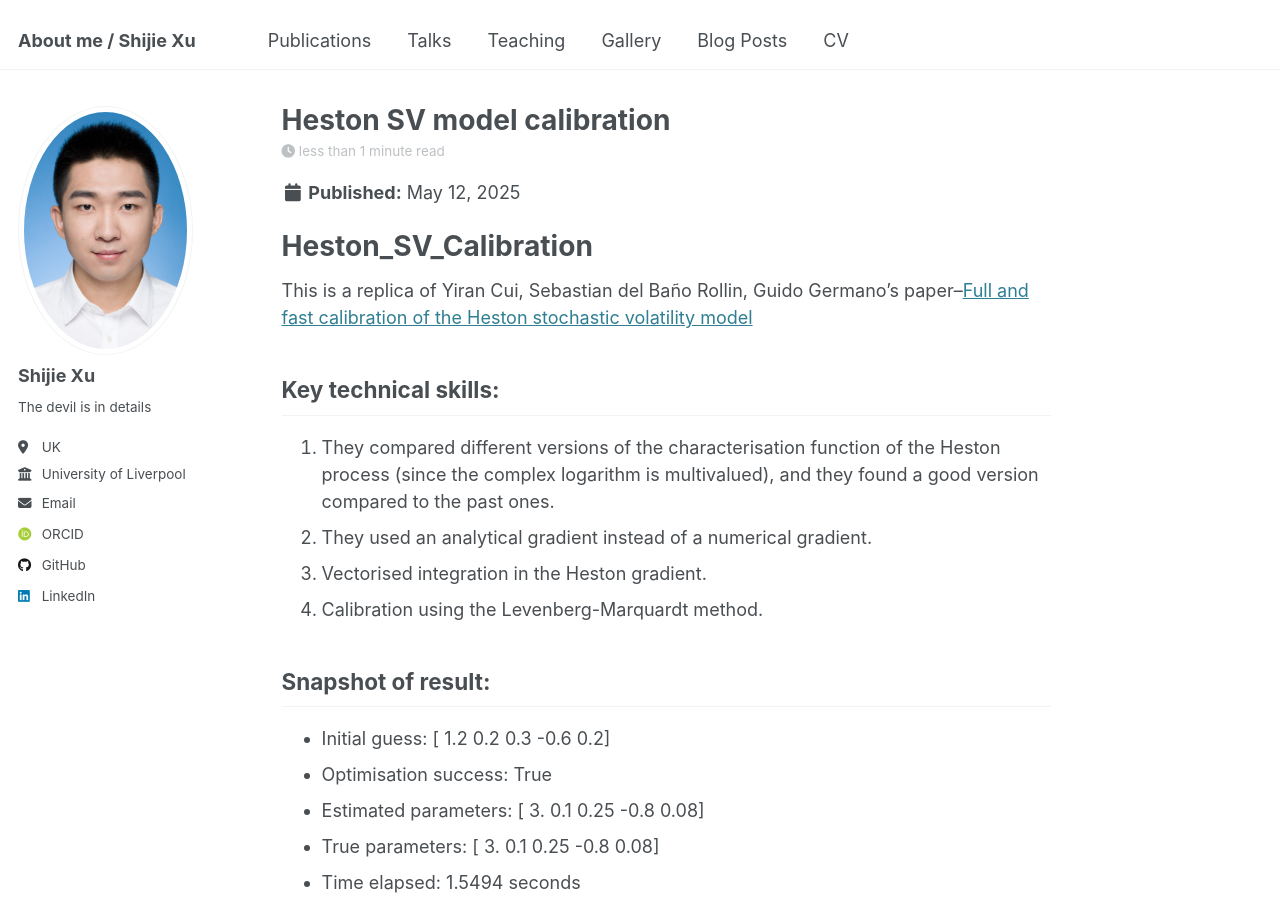
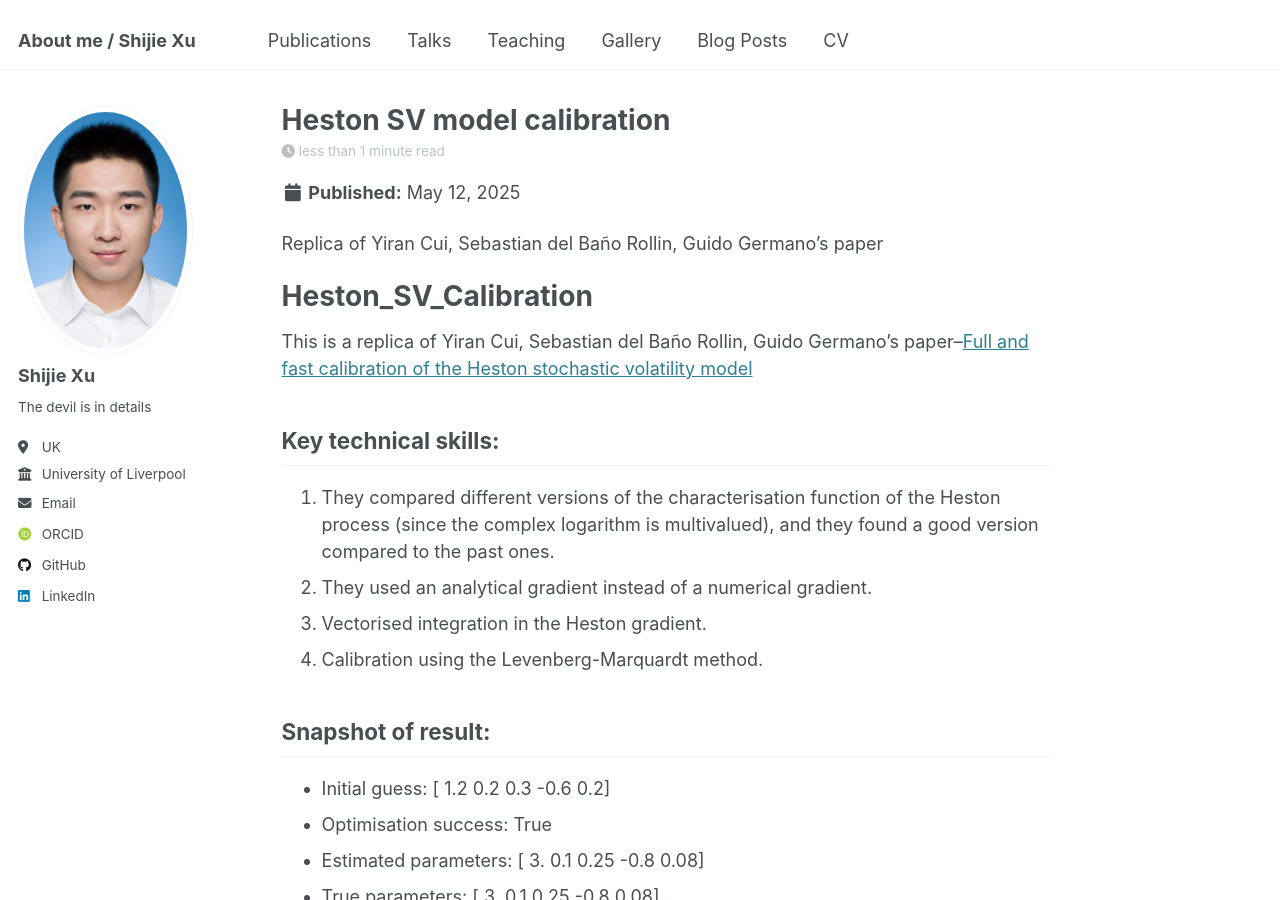
Before and after one commit to ShijieXu1993/uk.github.io, a Jekyll site: the page built from _posts/2025-07-15-blog-post.md, in a window 1280 px wide and 900 px high. Built offline with Jekyll 4.4.1, drawn with Linux system fonts in a browser that asks for light colours; some web fonts are replaced.

Commit message:
Update 2025-07-15-blog-post.md

```diff
--- a/_posts/2025-07-15-blog-post.md
+++ b/_posts/2025-07-15-blog-post.md
@@ -1,12 +1,14 @@
 ---
 title: 'Heston SV model calibration'
 date: 2025-05-12
-permalink:
+permalink: /posts/2025/08/blog-post/
 tags:
   - cool posts
   - category1
   - category2
 ---
+Replica of Yiran Cui, Sebastian del Baño Rollin, Guido Germano's paper
+
 
 # Heston_SV_Calibration
 This is a replica of Yiran Cui, Sebastian del Baño Rollin, Guido Germano's paper--[Full and fast calibration of the Heston stochastic volatility model](https://eprints.lse.ac.uk/83754/1/Germano_Full%20and%20fast%20calibration_2017.pdf)
```
